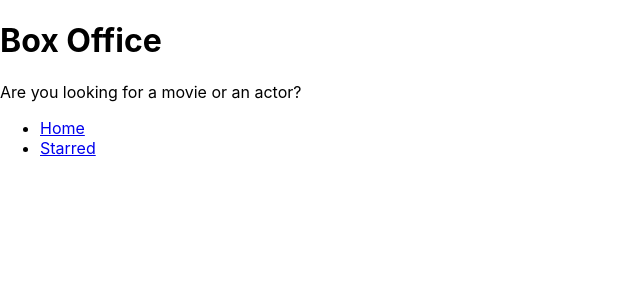
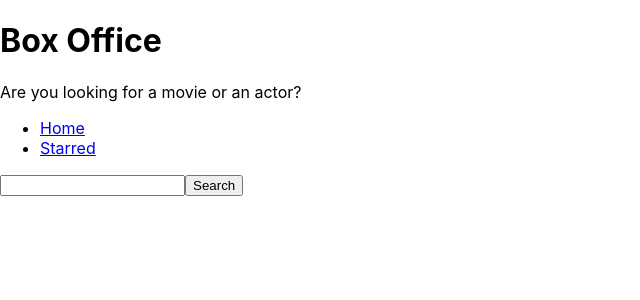
Before and after one commit to abixii/Box-office-App, a React (Create React App) app: page / in a window 1280 px wide. Shown: the top 300 px of the page, without its empty margins (0-640 px from the left). Built offline with nearby package versions, Linux system fonts and the light colour scheme.

Commit message:
added search bar and added fetch to get data from api

```diff
--- a/src/pages/Homee.jsx
+++ b/src/pages/Homee.jsx
@@ -1,5 +1,28 @@
+import { useState } from 'react';
+
 const Homee = () => {
-  return <div></div>;
+  const [searchStr, setSearchStr] = useState('');
+  const onSearchInputChange = ev => {
+    setSearchStr(ev.target.value);
+  };
+
+  const onSearch = async ev => {
+    ev.preventDefault();
+
+    const response = await fetch(
+      ` https://api.tvmaze.com/search/shows?q=${searchStr}`
+    );
+    const body = await response.json();
+    //  https://api.tvmaze.com/search/shows?q=girls
+  };
+  return (
+    <div>
+      <form onSubmit={onSearch}>
+        <input type="text" value={searchStr} onChange={onSearchInputChange} />
+        <button type="submit">Search</button>
+      </form>
+    </div>
+  );
 };
 
 export default Homee;
```
